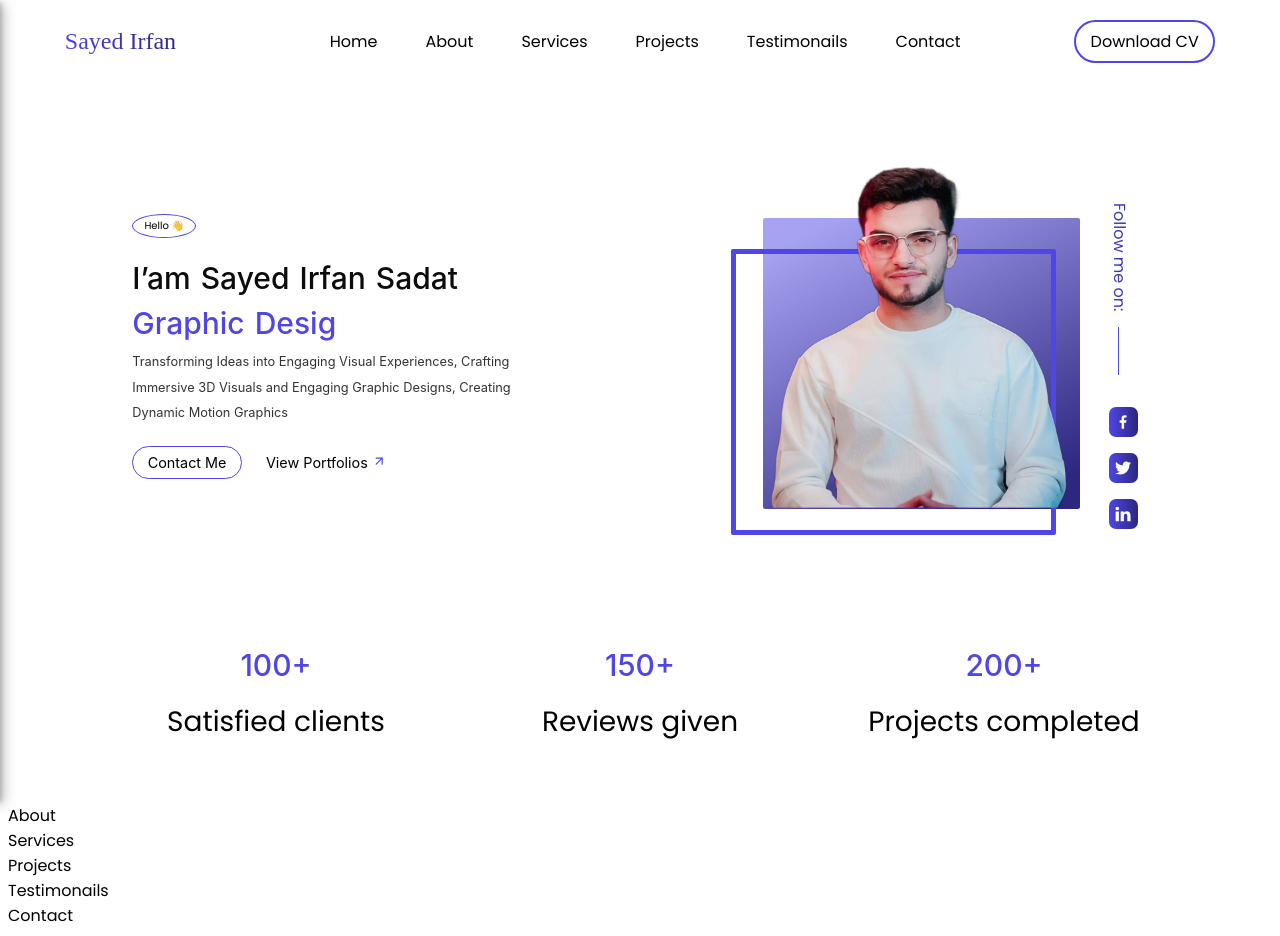
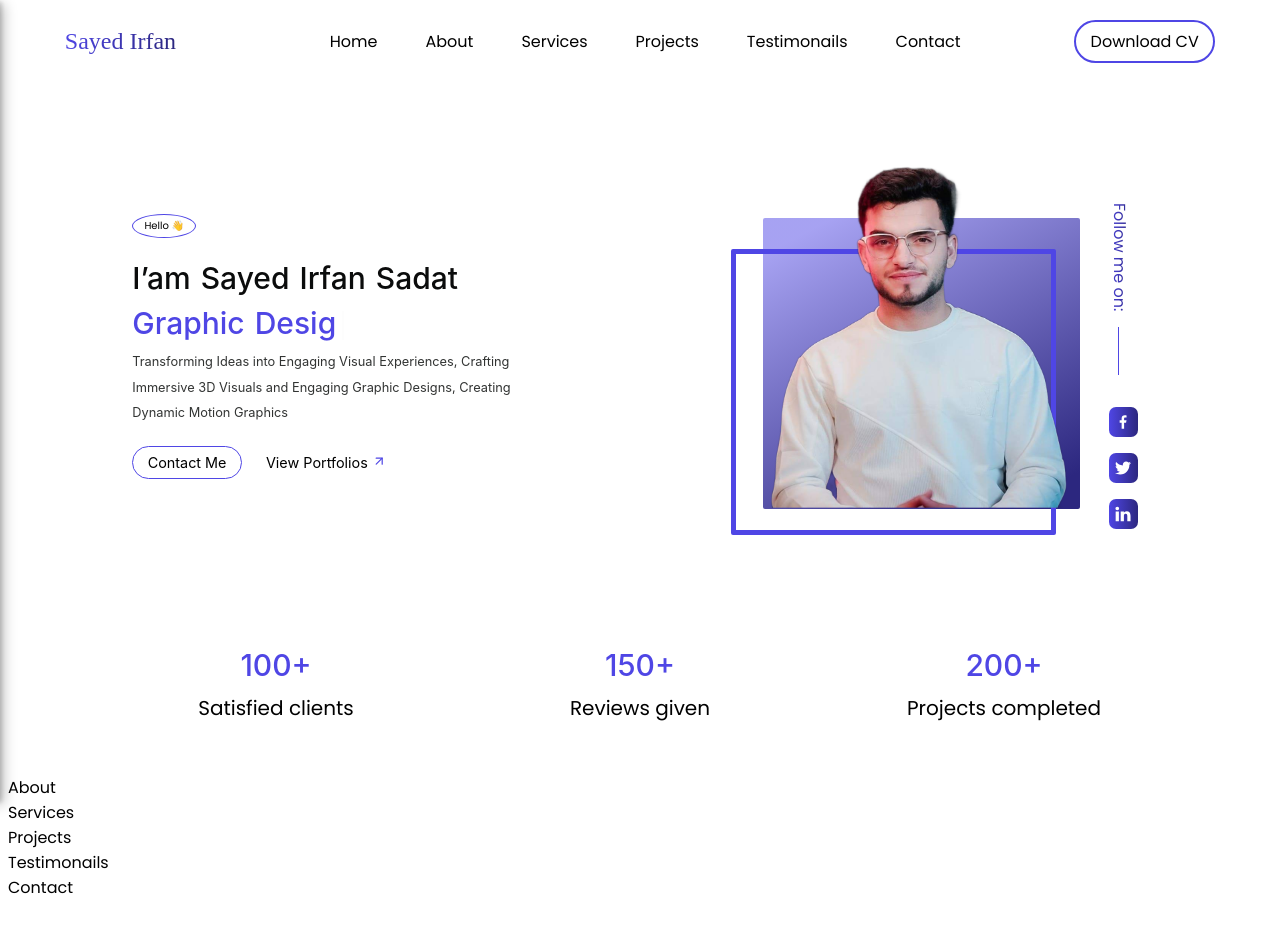
Before and after one commit to zainabturkmen/S-I-S, a React (Create React App) app: page / in a window 1280 px wide. After the commit the page ends 908 px from the top, so only its background shows below. Built offline with nearby package versions, Linux system fonts and the light colour scheme; a web font is replaced by a local one.

Commit message:
adding updates

```diff
--- a/src/components/Hero.js
+++ b/src/components/Hero.js
@@ -328,6 +328,14 @@ const Wrapper = styled.div`
       align-items: center;
       margin-top: 1em;
     }
+    .number {
+
+    font-size: 30px;
+  }
+
+  .client {
+    font-size: 20px;
+  }
   }
 
   @media (min-width: 1500px) {
```
